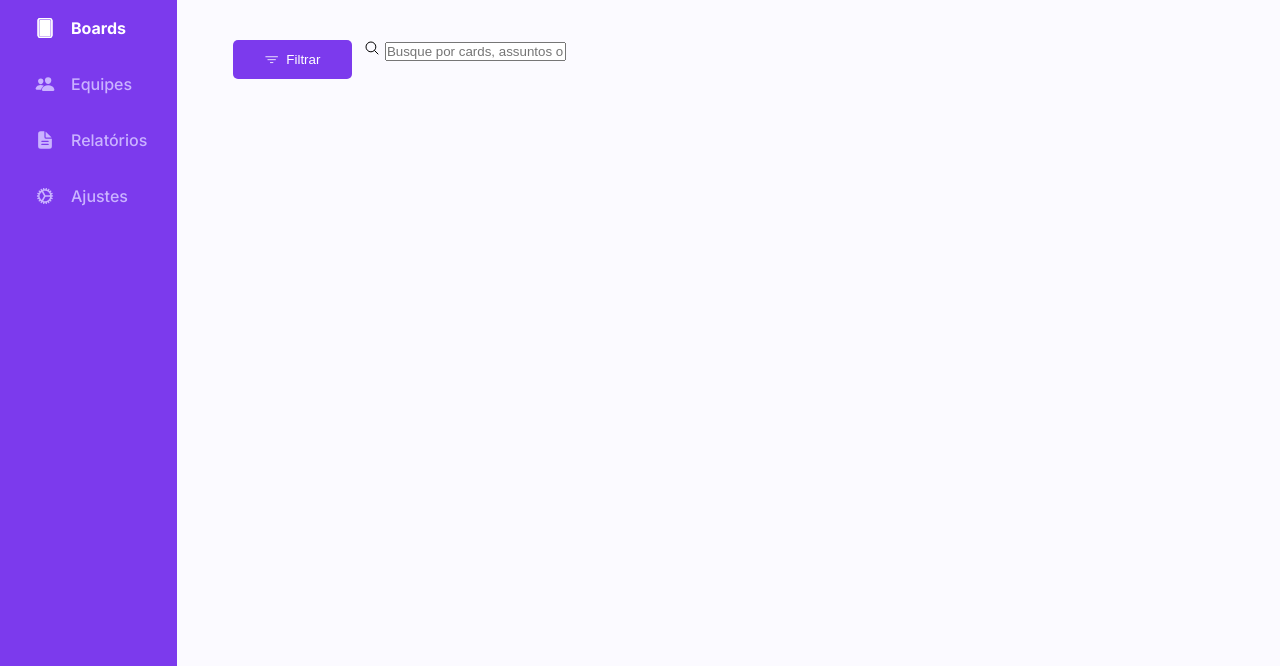
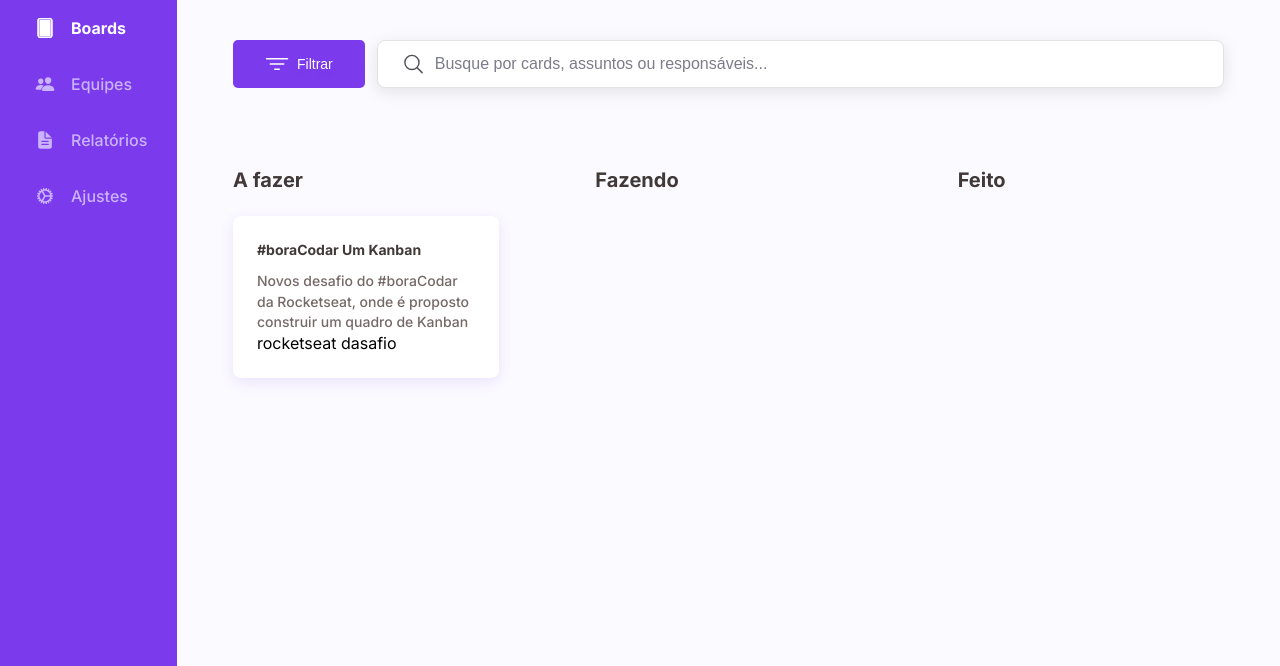
Before and after one commit to diegodiaaz/interface-kanban, a plain HTML site: page index.html in a window 1280 px wide. Shown: the part 134-800 px from the top of the page. Drawn offline with nearby package versions, Linux system fonts and the light colour scheme.

Commit message:
adicionando elementos da interface em si e começando estilização

```diff
--- a/index.html
+++ b/index.html
@@ -1,12 +1,10 @@
 <!DOCTYPE html>
 <html lang="en">
+
 <head>
   <link rel="preconnect" href="https://fonts.googleapis.com" />
   <link rel="preconnect" href="https://fonts.gstatic.com" crossorigin />
-    <link
-      href="https://fonts.googleapis.com/css2?family=Inter:wght@400;500;700&display=swap"
-      rel="stylesheet"
-    />
+  <link href="https://fonts.googleapis.com/css2?family=Inter:wght@400;500;700&display=swap" rel="stylesheet" />
 
   <meta charset="UTF-8" />
   <meta http-equiv="X-UA-Compatible" content="IE=edge" />
@@ -14,6 +12,7 @@
   <link rel="stylesheet" href="./style.css" />
   <title>Interface Kanban</title>
 </head>
+
 <body>
   <div id="app">
     <nav>
@@ -60,23 +59,38 @@
           </button>
           <div class="input-wrapper">
             <ion-icon name="search-outline"></ion-icon>
-              <input
-                type="text"
-                placeholder="Busque por cards, assuntos ou responsáveis..."
-              />
+            <input type="text" placeholder="Busque por cards, assuntos ou responsáveis..." />
+          </div>
+        </section>
+
+        <!-- Section Kanban -->
+        <section class="kanban">
+          <div class="todo">
+            <h2>A fazer</h2>
+            <div class="cards">
+              <div class="card">
+                <h3>#boraCodar Um Kanban</h3>
+                <p> Novos desafio do #boraCodar da Rocketseat, onde é proposto construir um quadro de Kanban</p>
+                <div class="tags">
+                  <span>rocketseat</span>
+                  <span>dasafio</span>
+                </div>
+              </div>
+            </div>
+          </div>
+          <div class="doing">
+            <h2>Fazendo</h2>
+          </div>
+          <div class="done">
+            <h2>Feito</h2>
           </div>
         </section>
       </div>
     </main>
   </div>
 
-    <script
-      type="module"
-      src="https://unpkg.com/ionicons@7.1.0/dist/ionicons/ionicons.esm.js"
-    ></script>
-    <script
-      nomodule
-      src="https://unpkg.com/ionicons@7.1.0/dist/ionicons/ionicons.js"
-    ></script>
+  <script type="module" src="https://unpkg.com/ionicons@7.1.0/dist/ionicons/ionicons.esm.js"></script>
+  <script nomodule src="https://unpkg.com/ionicons@7.1.0/dist/ionicons/ionicons.js"></script>
 </body>
+
 </html>
--- a/style.css
+++ b/style.css
@@ -83,7 +83,10 @@ section.title-avatar {
   padding: 1.1rem 2.4rem;
 }
 
-.title-avatar > /* Imagem no primeiro nível */ img {
+.title-avatar>
+
+/* Imagem no primeiro nível */
+img {
   width: 6.4rem;
   height: 6.4rem;
   border-radius: 50%;
@@ -119,3 +122,91 @@ section.filter {
   align-items: center;
   gap: 0.8rem;
 }
+
+.filter button span {
+  text-shadow: .0rem .4rem 1.6rem rgba(22, 22, 22, 0.1);
+
+  font-size: 1.4rem;
+}
+
+.filter button ion-icon {
+  font-size: 2.4rem;
+}
+
+.input-wrapper {
+  display: flex;
+  align-items: center;
+  gap: 1rem;
+
+  background: white;
+  border: 0.07rem solid #e3e3e3;
+  box-shadow: .0rem .4rem 1.6rem rgba(22, 22, 22, 0.1);
+  border-radius: .8rem;
+  padding: 0 2.4rem;
+
+  flex: 1;
+  /* Significa que ele vai ocupar todo o espaço disponível por causa do flex da classe "filter" */
+}
+
+.input-wrapper ion-icon {
+  font-size: 2.4rem;
+  color: #505059;
+}
+
+.input-wrapper input {
+  border: 0;
+  width: 100%;
+  outline: 0;
+}
+
+.input-wrapper:has(:focus) {
+  outline: .2rem black solid;
+}
+
+.input-wrapper input::placeholder {
+  font-size: 1.6rem;
+  color: #7c7c8a;
+}
+
+/* Section KanBan */
+section.kanban {
+  display: flex;
+  gap: 4.8rem;
+  padding-top: 3.2rem;
+}
+
+section.kanban>* {
+  flex: 1;
+  padding: 2.4rem;
+}
+
+section.kanban h2 {
+  font-size: 2rem;
+  color: #403937;
+  padding: 2.4rem 0;
+}
+
+.card {
+  padding: 2.4rem;
+  background: #FFFFFF;
+  box-shadow: .0rem .4rem 1.4rem #EAE2FD;
+  border-radius: .8rem;
+
+  line-height: 130%;
+}
+
+.card h3 {
+  font-size: 1.4rem;
+  color: #403937;
+}
+
+.card p {
+  font-weight: 500;
+  font-size: 1.4rem;
+
+  color: #756966;
+
+  margin-top: 1rem;
+}
+
+.card .tags {}
```
Lines whose indentation alone changed are shown as unchanged.
